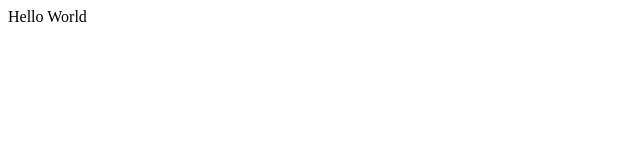
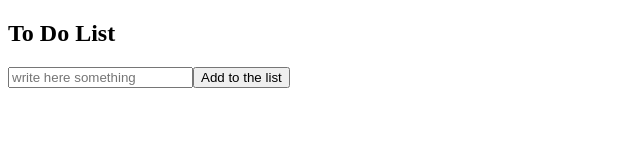
Before and after one commit to pozzandaniel/Todolist-jquery, a website: page index.html in a window 1280 px wide. Shown: the whole page, without its empty margins (0-640 px from the left). Drawn offline with nearby package versions, Linux system fonts and the light colour scheme.

Commit message:
add item function

```diff
--- a/script.js
+++ b/script.js
@@ -1,3 +1,28 @@
 $(function() {
-    $("div#container").text("Hello World");
+    $("div#container").append("<h2>To Do List</h2>");
+    $("div#container").append("<input>");
+    $("input").attr({
+        id: "inputField",
+        placeholder: "write here something"
+    });
+    $("div#container").append("<button>Add to the list</button>");
+    $("div#container button").attr("id", "btnAction");
+    $("#btnAction").css({
+        cursor: "pointer"
+    })
+    $("div#container").append("<ul class='list-container'></ul>")
+    $("#btnAction").click(function() {
+        let value = $("#inputField").val();
+        if(value) {
+            let id = Date.now()
+            $("ul").append("<li id="+ id +">"+ value +"</li>")
+            $("#inputField").val("");
+
+
+        }
+    })
+
+
+
+
 })
```
Also changed, not shown: index.html (+3 -1 lines).
